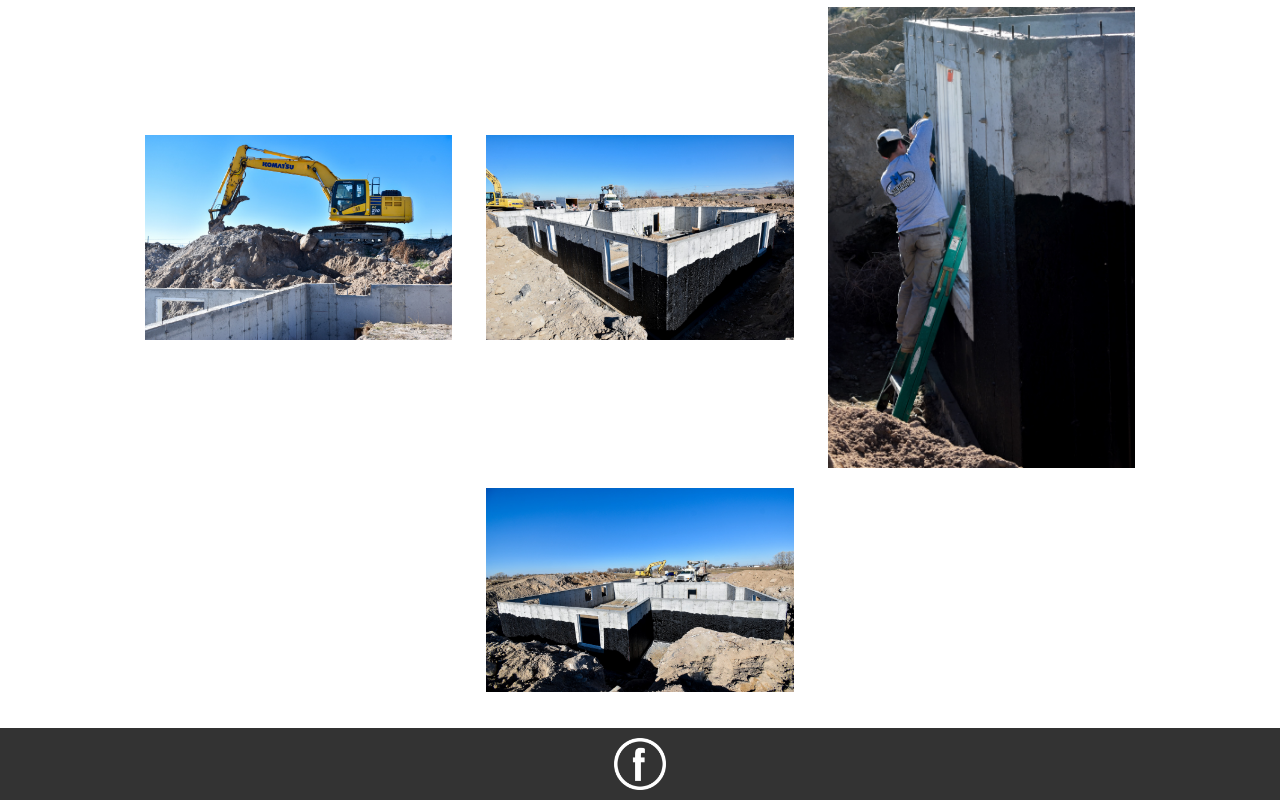
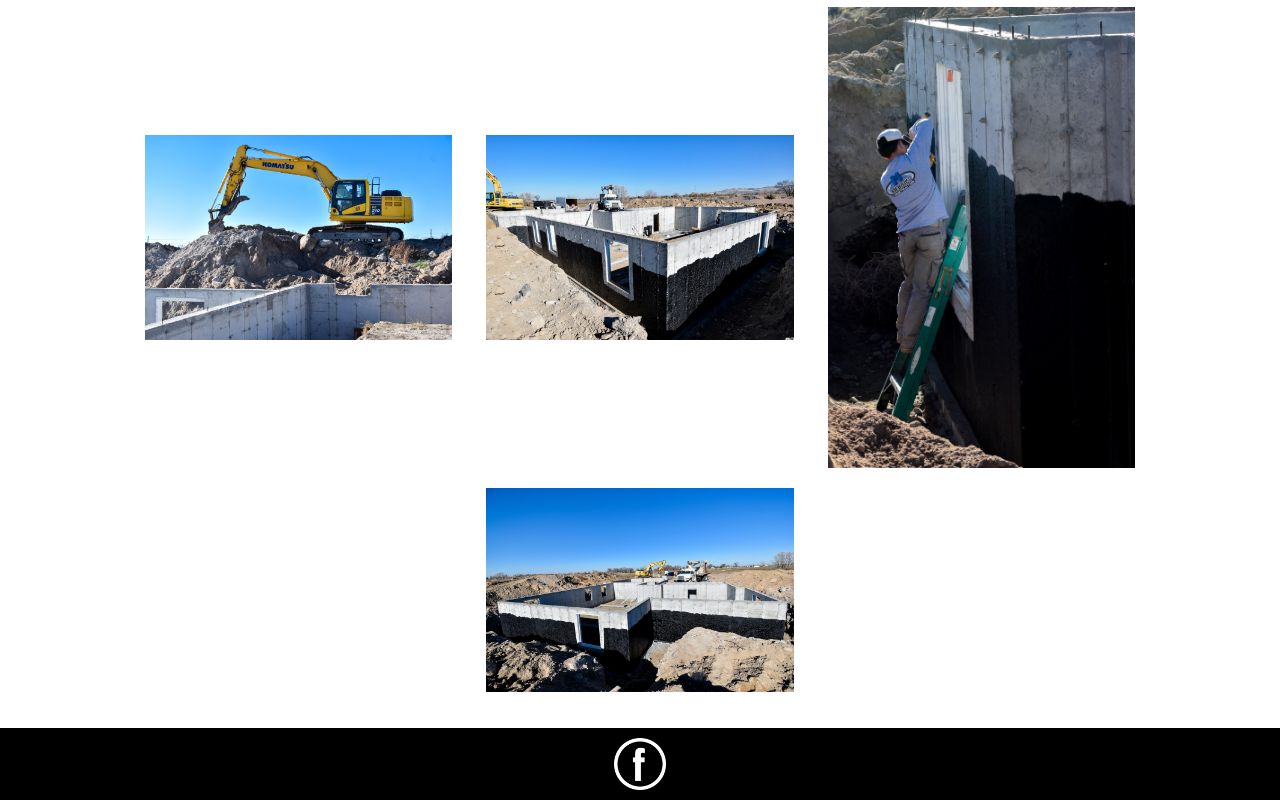
Before and after one commit to Styrlingjohn/MConstruction, a React (Create React App) app: page /hatchH in a window 1280 px wide. Shown: the part 382-1182 px from the top of the page. Built offline with nearby package versions, Linux system fonts and the light colour scheme; a web font is replaced by a local one.

Commit message:
changed color and JPG to jpg

```diff
--- a/src/App.css
+++ b/src/App.css
@@ -207,7 +207,7 @@ a {
     display: flex;
     align-items: center;
     justify-content: center;
-    background-color: #333;
+    background-color: black;
     height: 4.5rem;
     width: 100%;
     position: absolute;
```
